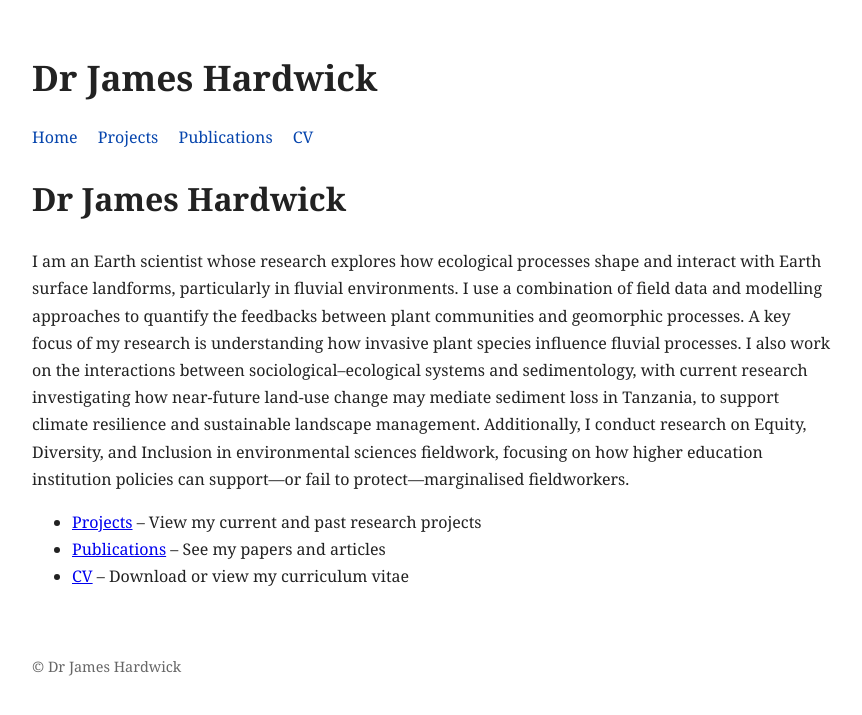
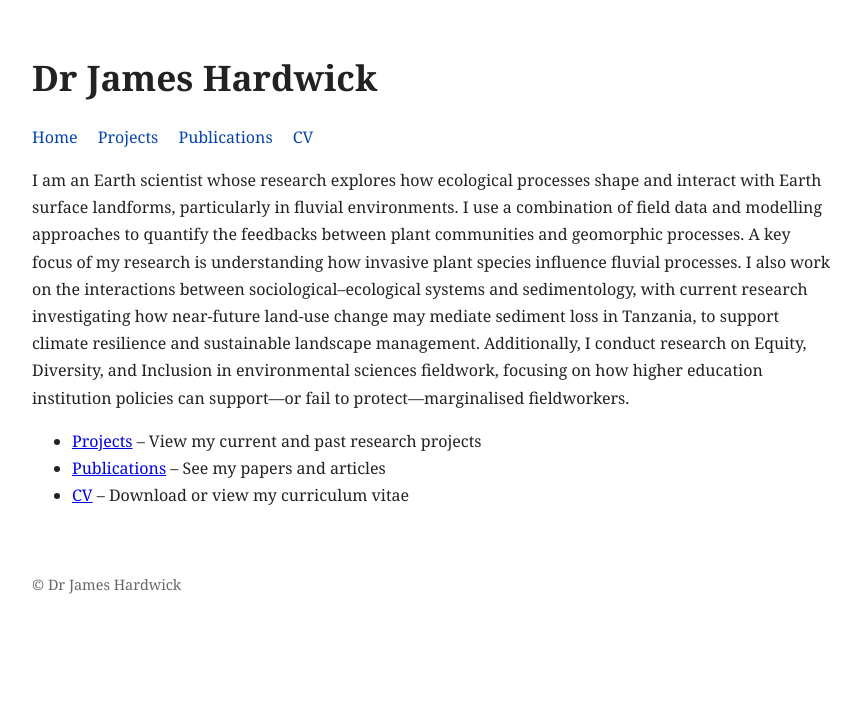
Before and after one commit to ja-hardwick/ja-hardwick.github.io, a Jekyll site: the page built from index.md, in a window 1280 px wide. Shown: the top 715 px of the page, without its empty margins (208-1070 px from the left). Built offline with Jekyll 4.4.1, drawn with Linux system fonts in a browser that asks for light colours.

Commit message:
Update index.md

```diff
--- a/index.md
+++ b/index.md
@@ -2,8 +2,6 @@
 layout: default
 title: "Home"
 ---
-
-# Dr James Hardwick
 
 I am an Earth scientist whose research explores how ecological processes
 shape and interact with Earth surface landforms, particularly in fluvial
```
